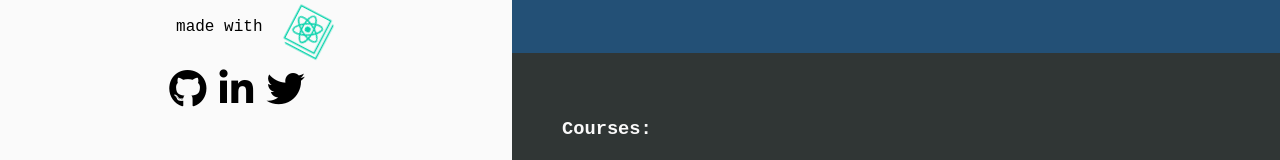
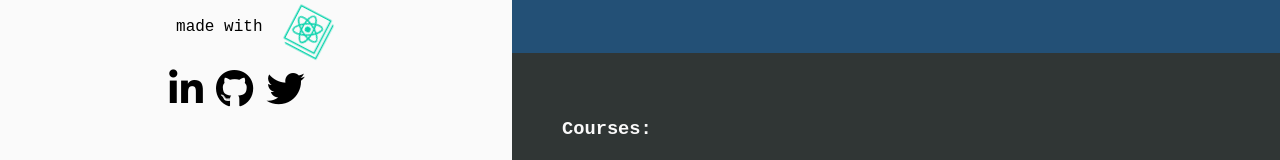
Before and after one commit to luism3861/resume-react, a React (Create React App) app: page / in a window 1280 px wide. Shown: the part 517-677 px from the top of the page. Built offline with nearby package versions, Linux system fonts and the light colour scheme.

Commit message:
add some little changes

```diff
--- a/public/index.html
+++ b/public/index.html
@@ -9,7 +9,7 @@
   <meta name="description" content="Web site created using create-react-app" />
   <script src="https://kit.fontawesome.com/bea93fa985.js" crossorigin="anonymous"></script>
   <link rel="manifest" href="%PUBLIC_URL%/manifest.json" />
-  <title>Resume Luis</title>
+  <title>Luis Medina Huerta</title>
 </head>
 
 <body>
--- a/src/components/Hero.js
+++ b/src/components/Hero.js
@@ -16,6 +16,15 @@ const Hero = ({ resumeObj }) => {
         <img src={logo} className='hero__logo' alt='Made With React Logo' />
       </div>
       <div className='logo__container'>
+
+        <a
+          href='https://linkedin.com/in/luism3861'
+          className='github__logo'
+          target='_blank'
+          rel='noopener noreferrer'
+        >
+          <i className='fab fa-linkedin-in fa-2x'></i>
+        </a>
         <a
           href='https://github.com/luism3861'
           className='github__logo'
@@ -23,14 +32,6 @@ const Hero = ({ resumeObj }) => {
           rel='noopener noreferrer'
         >
           <i className='fab fa-github fa-2x'></i>
-        </a>
-        <a
-          href='https://linkedin.com/in/luism3861'
-          className='github__logo'
-          target='_blank'
-          rel='noopener noreferrer'
-        >
-          <i className='fab fa-linkedin-in fa-2x'></i>
         </a>
         <a
           href='https://twitter.com/luism3861'
--- a/src/resume.json
+++ b/src/resume.json
@@ -76,7 +76,7 @@
       "Redux",
       "OOP",
       "Mobile Development",
-      "SQL",
+      "SQLite ",
       "Babel",
       "Virtualization",
       "Operating Systems",
```
Also changed, not shown: 1 other file (tests, documents, lock files or other folders).
